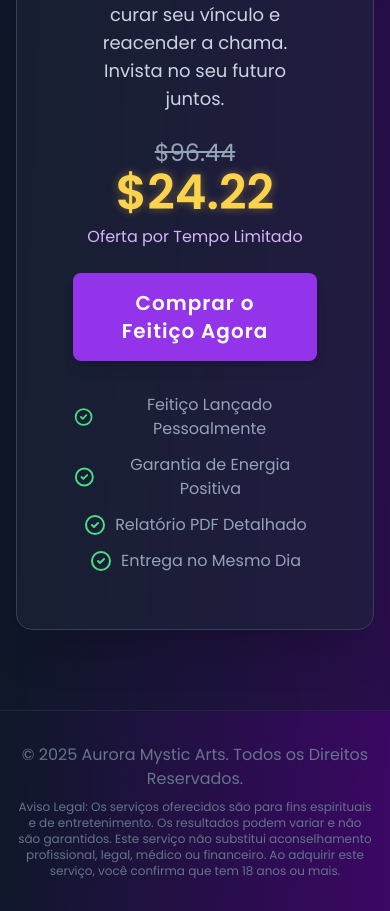
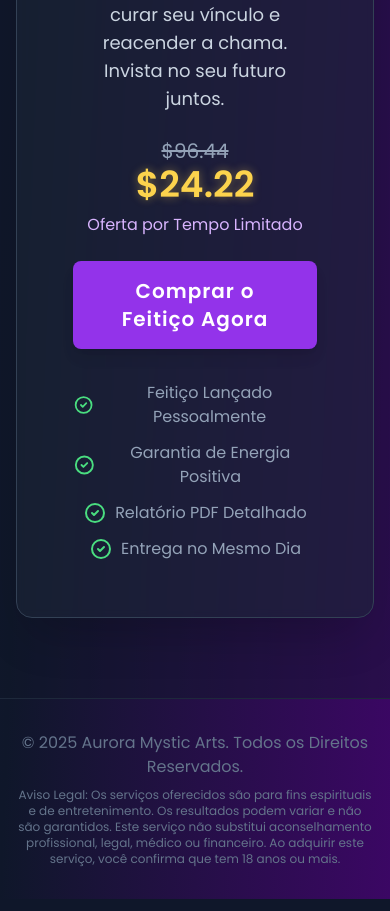
Before and after one commit to gutielle/aurora-relacionamento, a React (Vite) app: page / in a window 390 px wide. Shown: the part 8940-9851 px from the top of the page. Built offline with nearby package versions, Linux system fonts and the light colour scheme.

Commit message:
Update Purchase.tsx

```diff
--- a/components/Purchase.tsx
+++ b/components/Purchase.tsx
@@ -17,8 +17,8 @@ const Purchase: React.FC<PurchaseProps> = ({ productUrl }) => {
             <p className="text-lg text-slate-300 mb-6">Dê o primeiro passo para curar seu vínculo e reacender a chama. Invista no seu futuro juntos.</p>
 
             <div className="my-6">
-                <p className="text-slate-400 text-2xl line-through">$96.44</p>
-                <p className="text-5xl font-bold text-amber-300" style={{ textShadow: '0 0 10px rgba(252, 211, 77, 0.4)' }}>$24.22</p>
+                <p className="text-slate-400 text-xl sm:text-2xl line-through">$96.44</p>
+                <p className="text-4xl sm:text-5xl font-bold text-amber-300" style={{ textShadow: '0 0 10px rgba(252, 211, 77, 0.4)' }}>$24.22</p>
                 <p className="text-purple-300 mt-2">Oferta por Tempo Limitado</p>
             </div>
 
```
